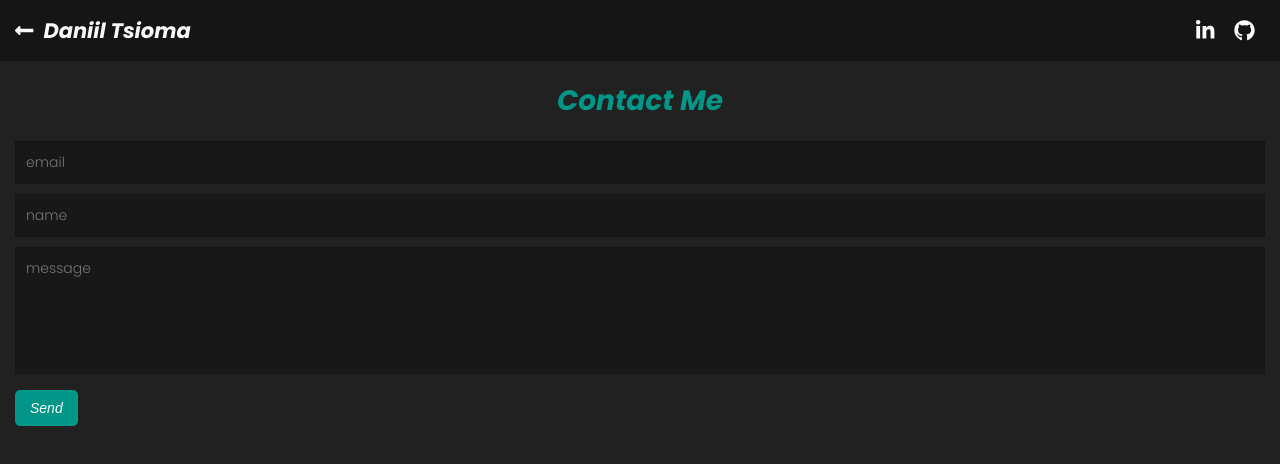
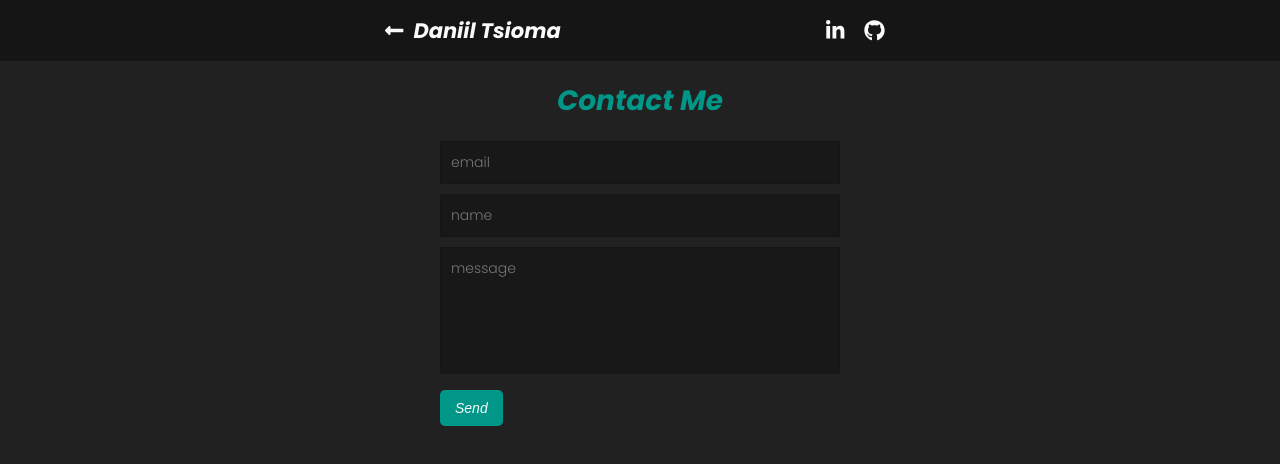
Before and after one commit to dtsioma/dtsioma.com, a Next.js app: page /contact in a window 1280 px wide. Shown: the top 464 px of the page. Built offline with nearby package versions, Linux system fonts and the light colour scheme.

Commit message:
added responsive-sm

```diff
--- a/components/contact/form/ContactForm.module.css
+++ b/components/contact/form/ContactForm.module.css
@@ -1,3 +1,8 @@
+.Form {
+  max-width: 400px;
+  margin: 0 auto;
+}
+
 .Control {
   width: 100%;
   background-color: var(--darker);
--- a/components/contact/form/ContactForm.tsx
+++ b/components/contact/form/ContactForm.tsx
@@ -62,7 +62,7 @@ const ContactForm = () => {
       onSubmit={handleSubmit}
     >
       {({ errors, touched }) => (
-        <Form id="contactForm">
+        <Form id="contactForm" className={styles.Form}>
           <Field
             name="email"
             placeholder="email"
--- a/components/general/container/Container.module.css
+++ b/components/general/container/Container.module.css
@@ -2,3 +2,9 @@
   width: 100%;
   padding: 0 15px;
 }
+@media screen and (min-width: 576px) {
+  .Container {
+    width: 540px;
+    margin: 0 auto;
+  }
+}
--- a/styles/global.css
+++ b/styles/global.css
@@ -28,6 +28,7 @@
 }
 
 :root {
+  /* colors */
   --darkest: #151515;
   --darker: #181818;
   --dark: #212121;
```
